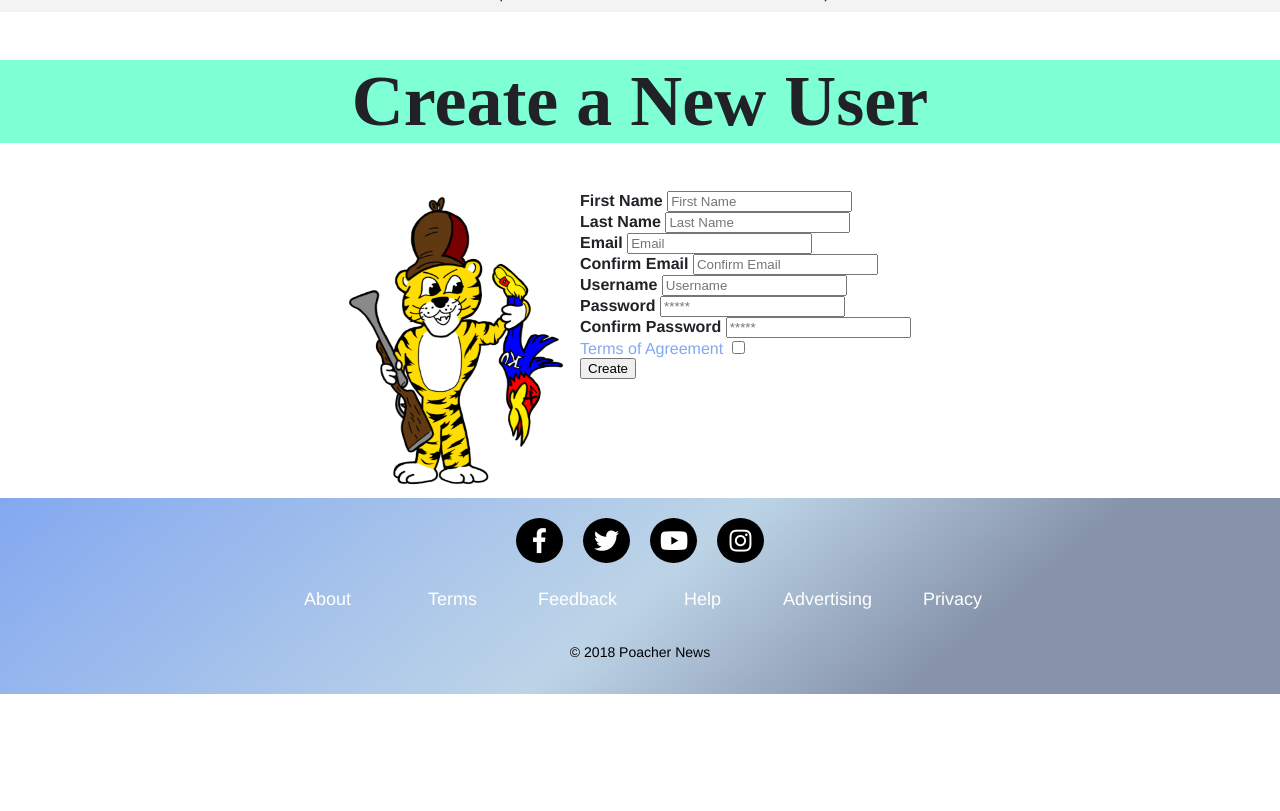
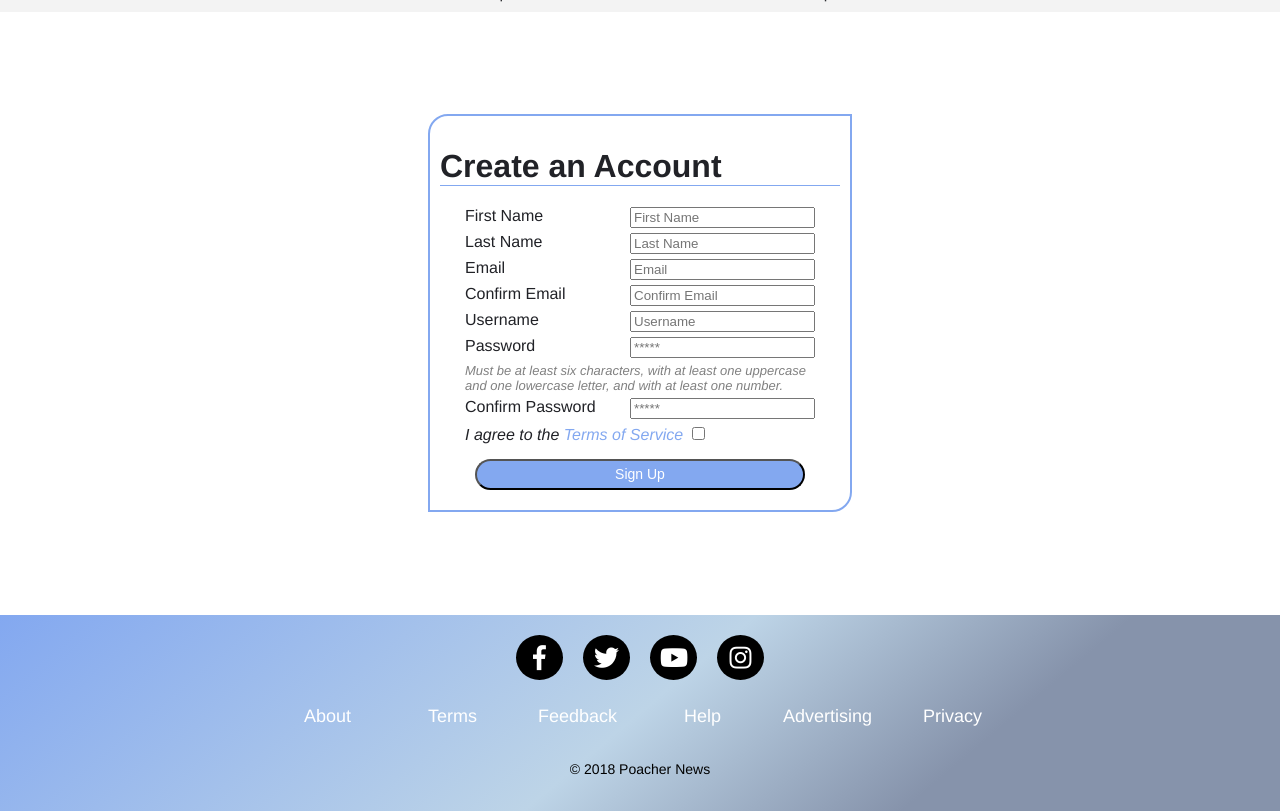
Before and after one commit to PoacherNews/PoacherNews, a PHP site: page /createUser.php in a window 1280 px wide. Shown: the part 106-917 px from the top of the page. Before the commit the page ends 800 px from the top, so only its background shows below. Run offline with PHP 8.4, Linux system fonts and the light colour scheme; some libraries are stand-ins or nearby versions.

Commit message:
Updated create user page

```diff
--- a/createUser.php
+++ b/createUser.php
@@ -3,6 +3,69 @@
 <html>
 <head>
    <?php include 'includes/globalHead.html' ?>
+   <style>
+        .accountContainer {
+            max-width: 400px;
+            border: solid 2px #83A8F0;
+            border-radius: 20px 0px;
+            padding: 10px;
+            margin: 8% auto 8% auto;
+        }
+
+        .accountContainer h1 {
+            border-bottom: 1px solid #83A8F0;
+        }
+
+        .formFields {
+            margin: 0px 25px 0px 25px;
+            display: grid;
+            grid-template-columns: 1.75fr 2fr;
+            grid-column-gap: 20px;
+            grid-row-gap: 5px;
+        }
+
+        #tosField {
+            grid-column: 1 / span 2;
+            font-style: italic;
+        }
+
+        #createSubmitButton {
+            grid-column: 1 / span 2;
+            background: #83A8F0;
+            color: white;
+            border-radius: 100px;
+            cursor: pointer;
+            font-size: 14px;
+            min-width: 250px;
+            line-height: 15px;
+            padding: 6px 16px;
+            position: relative;
+            text-align: center;
+            white-space: nowrap;
+            margin: 10px;
+        }
+        #createSubmitButton:hover {
+            border: 1px solid #1864F7;
+            opacity: 0.75;
+        }
+
+        .passwordInfo {
+            grid-column: 1 / span 2;
+            color: grey;
+            font-style: italic;
+        }
+
+        .errorMessage {
+            grid-column: 1 / span 2;
+            margin: 5px 0px 5px 0px;
+            padding: 10px;
+            border-radius: 2px;
+            font-weight: bold;
+            box-shadow: 0 0 0 1px #e0b4b4 inset;
+            background-color: #fff6f6;
+            color: #9f3a38;
+        }
+</style>
 </head>
 <body>
     <?php
@@ -15,67 +78,42 @@
         include 'includes/nav.php';
     ?>
 
-    <form action="/util/handleCreateUser.php" method="POST">
-        <div id="titleDiv">
-            <h1 id="titleText">Create a New User</h1>
-        </div>
-        <div id = "bodyDiv">
-            <div id="imgContainer">
-                    <img id="mascotImage" src="/res/img/logo.png">
-            </div>
-
+    <div class="pageContent">
+        <form class="accountContainer" action="/util/handleCreateUser.php" method="POST">
             <input type="hidden" name="action" value="make_new">
-
-            <div>
-                <label for="firstName"><b>First Name</b></label>
+            <h1>Create an Account</h1>
+            <div class="formFields">
+                <label for="firstName">First Name</label>
                 <input type="text" placeholder="First Name" name="firstname" value="<?php echo isset($_POST['firstname']) ? $_POST['firstname'] : '' ?>" required/>
-            </div>
-
-            <div>
-                <label for="lastName"><b>Last Name</b></label>
+                <label for="lastName">Last Name</label>
                 <input type="text" placeholder="Last Name" name="lastname" value="<?php echo isset($_POST['lastname']) ? $_POST['lastname'] : '' ?>" required/>
-            </div>
-
-            <div>
-                <label for="email"><b>Email</b></label>
+                <label for="email">Email</label>
                 <input type="text" placeholder="Email" name="email" value="<?php echo isset($_POST['email']) ? $_POST['email'] : '' ?>" required/>
-            </div>
-
-            <div>
-                <label for="confirmEmail"><b>Confirm Email</b></label>
+                <label for="confirmEmail">Confirm Email</label>
                 <input type="text" placeholder="Confirm Email" name="email_confirm" value="<?php echo isset($_POST['email_confirm']) ? $_POST['email_confirm'] : '' ?>" required/>
-            </div>
-
-            <div>
-                <label for="username"><b>Username</b></label>
+                <label for="username">Username</label>
                 <input type="text" placeholder="Username" name="username" value="<?php echo isset($_POST['username']) ? $_POST['username'] : '' ?>" required/>
-            </div>
-
-            <div>
-                <label for="password"><b>Password</b></label>
+                <label for="password">Password</label>
                 <input type="password" placeholder="*****" name="password" required>
-            </div>
-
-            <div>
-                <label for="confirmPassword"><b>Confirm Password</b></label>
+                <span class="smalltext passwordInfo">Must be at least six characters, with at least one uppercase and one lowercase letter, and with at least one number.</span>
+                <label for="confirmPassword">Confirm Password</label>
                 <input type="password" placeholder="*****" name="password_confirm" required>
-            </div>
-
-            <div>
-                <label for="agree"><a href="/terms.php">Terms of Agreement</a></label>
+                <div id="tosField">
+                    <label for="agree">I agree to the <a href="/terms.php">Terms of Service</a></label>
                     <input type="checkbox" name="checkbox">
                 </div>
 
                 <!-- createUser error message -->
                 <?php
                 if (isset($error)) {
-                echo "<p>$error</p>\n";
+                    echo "<p class='errorMessage'>$error</p>\n";
                 }
                 ?>
 
-            <input type="submit" name="submit" value="Create">
+                <input id="createSubmitButton" type="submit" name="submit" value="Sign Up">
             </div>
         </form>
+    </div>
     <?php include('includes/footer.html'); ?>
 </body>
 </html>
```
Lines whose indentation alone changed are shown as unchanged.
